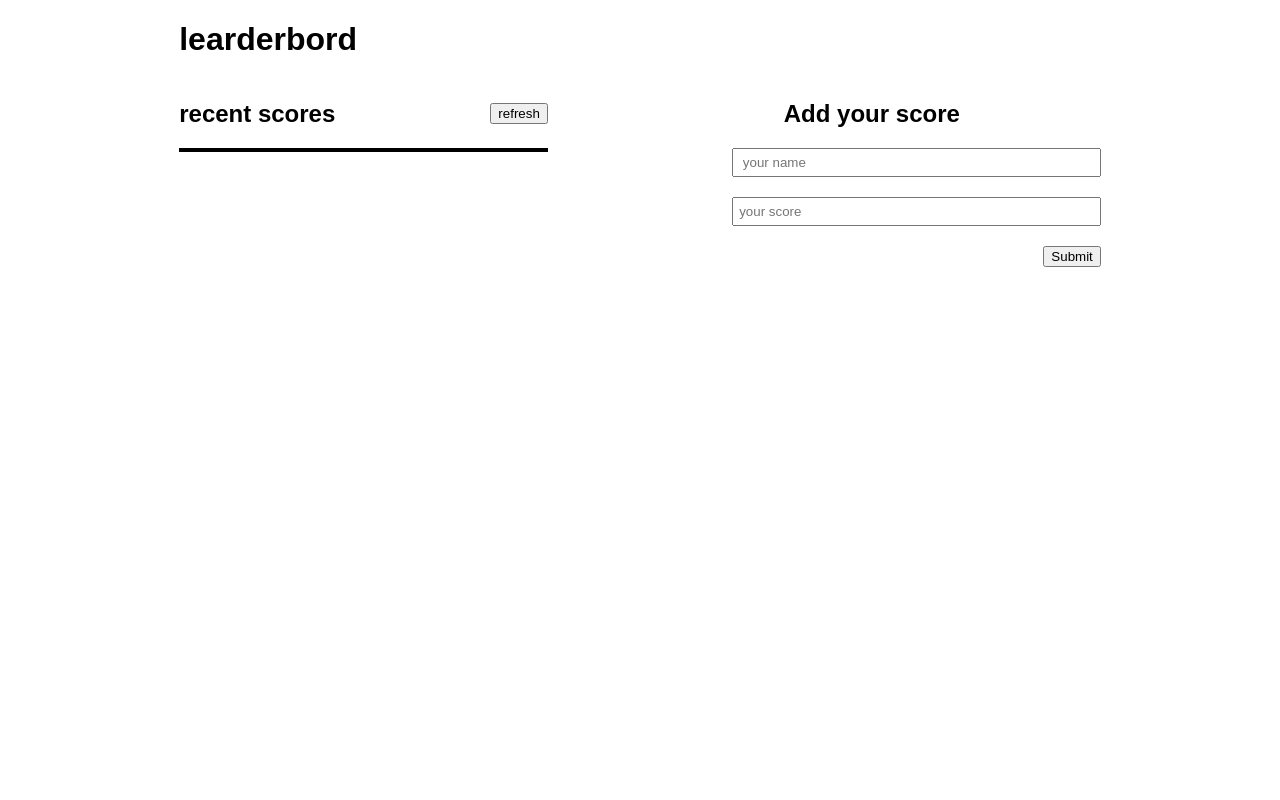
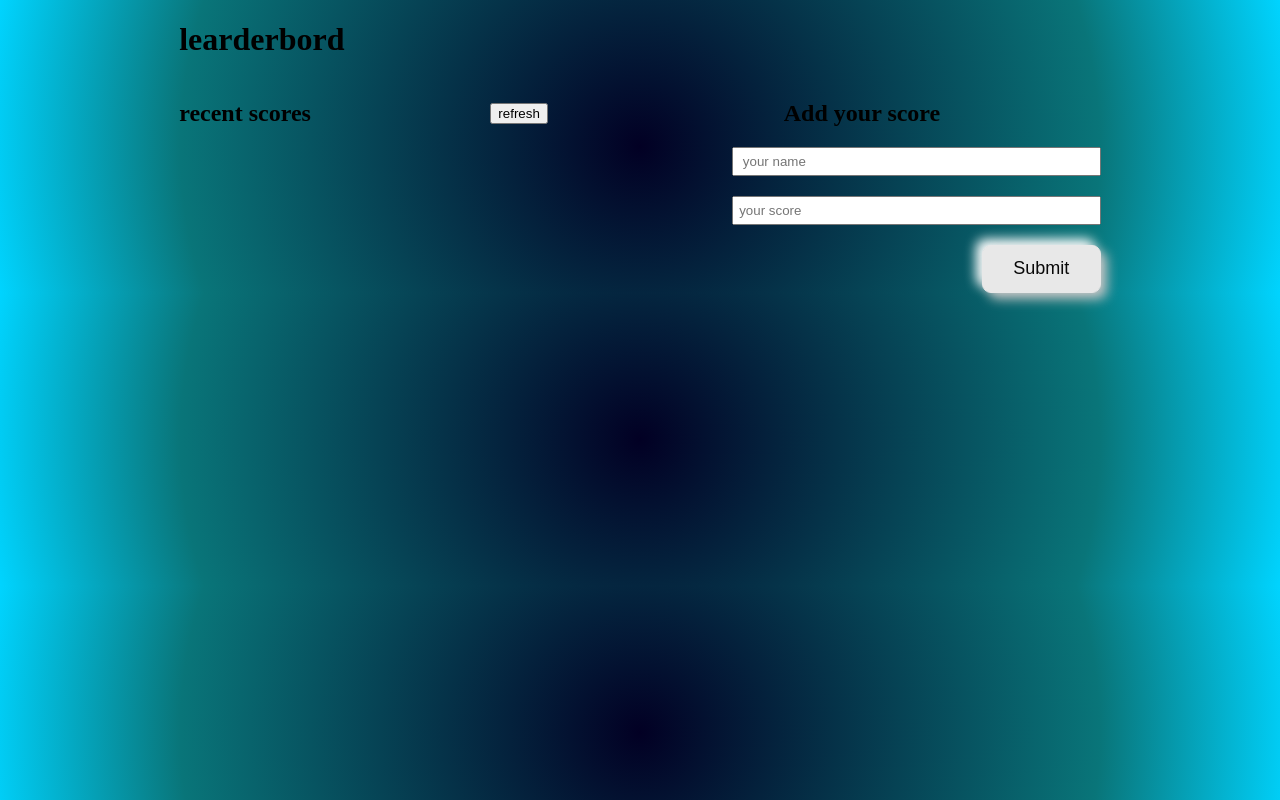
Before and after one commit to mwanawabangona/learderboard, a website built with webpack: page src/index.html in a window 1280 px wide. Shown: the top 800 px of the page. Built offline with nearby package versions, Linux system fonts and the light colour scheme.

Commit message:
Update Css

```diff
--- a/src/style.css
+++ b/src/style.css
@@ -2,7 +2,8 @@ body {
   margin: 0;
   padding: 0;
   box-sizing: border-box;
-  font-family: Arial, Helvetica, sans-serif;
+  background: rgb(2, 0, 36);
+  background: radial-gradient(circle, rgba(2, 0, 36, 1) 0%, rgba(9, 117, 121, 1) 70%, rgba(0, 212, 255, 1) 100%);
 }
 
 .header {
@@ -15,7 +16,11 @@ body {
 }
 
 .ul {
-  border: 2px solid black;
+  border-radius: 22px;
+  background: linear-gradient(225deg, #7f7b9b, #6b6883);
+  box-shadow:
+    -28px 28px 56px #64617a,
+    28px -28px 56px #8a85a8;
 }
 
 .main-container {
@@ -43,6 +48,16 @@ input {
 
 .submit {
   align-self: flex-end;
+  color: #090909;
+  padding: 0.7em 1.7em;
+  font-size: 18px;
+  border-radius: 0.5em;
+  background: #e8e8e8;
+  border: 1px solid #e8e8e8;
+  transition: all 0.3s;
+  box-shadow:
+    6px 6px 12px #c5c5c5,
+    -6px -6px 12px #fff;
 }
 
 .scores {
```
